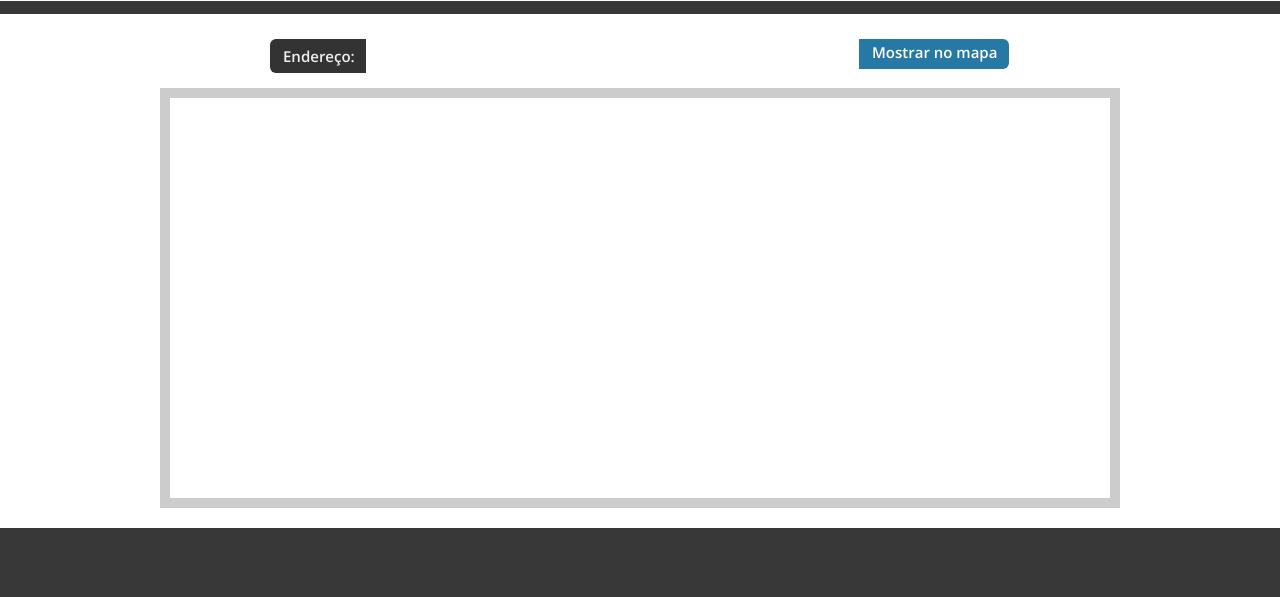
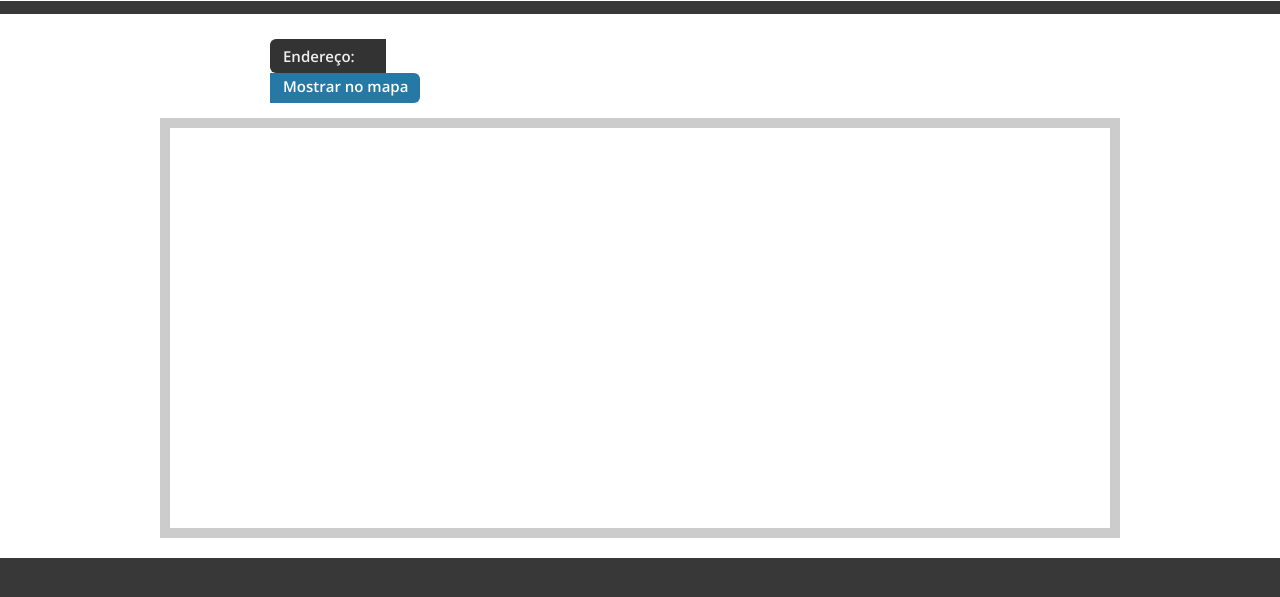
Before and after one commit to PastGhost/wherevent, a PHP site: page /eventos/mapa.html in a window 1280 px wide. Shown: the part 88-685 px from the top of the page. Run offline with PHP 8.4, Linux system fonts and the light colour scheme; some libraries are stand-ins or nearby versions.

Commit message:
Update estilo.css

```diff
--- a/eventos/estilo.css
+++ b/eventos/estilo.css
@@ -37,7 +37,7 @@ h1 {
 	float: left;
 	font: 15px 'Open Sans',Arial;
 	padding: 7px 13px;
-	width: 70px;
+	width: 90px;
 	border:2px;
 }
 
```
